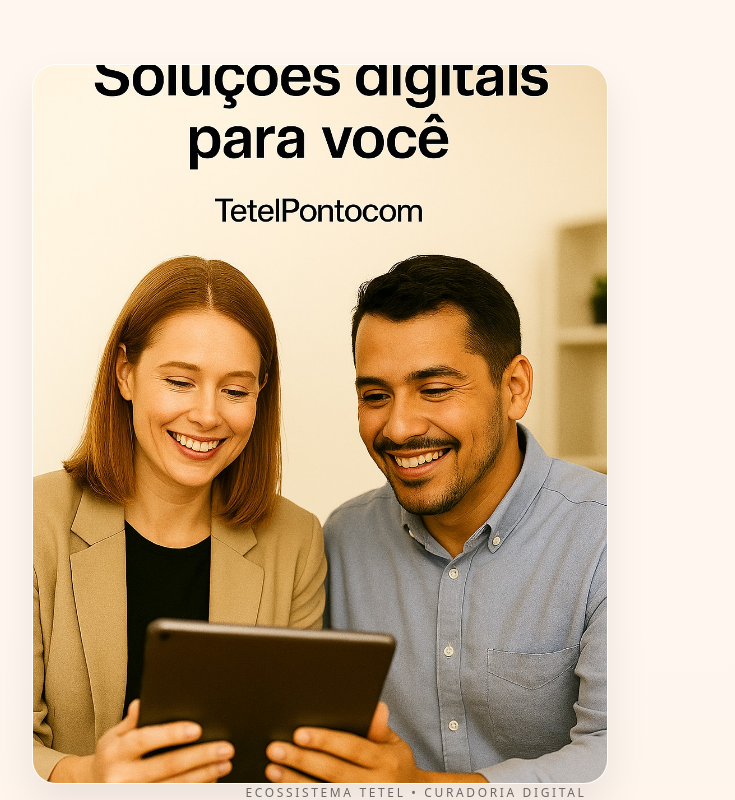
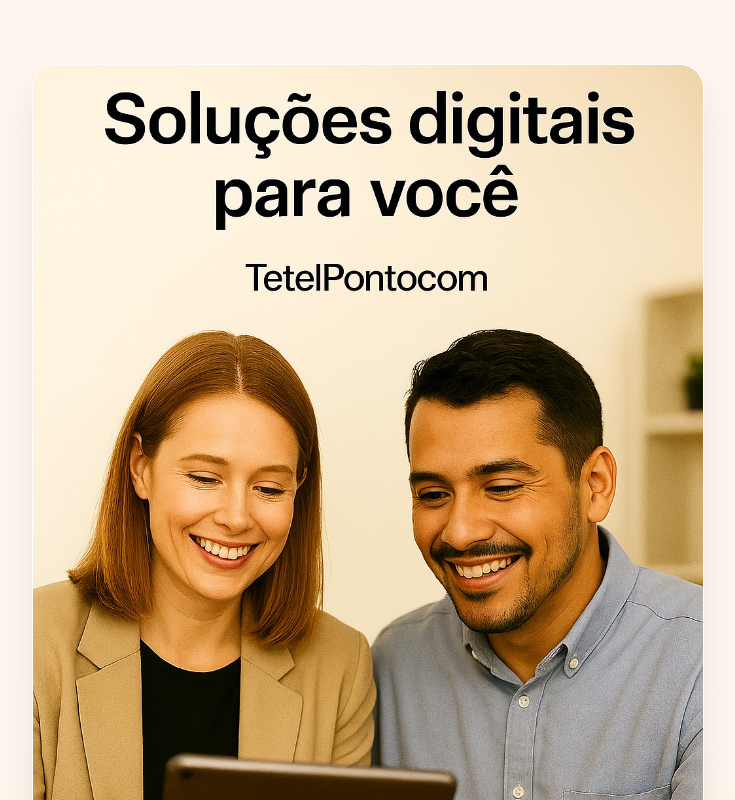
Before and after one commit to tetelpontocom/LP-TETELPONTOCOM-CLEAN, a Next.js app: page / in a window 1280 px wide. Shown: the top 800 px of the page, without its empty margins (96-831 px from the left). Built offline with nearby package versions, Linux system fonts and the light colour scheme.

Commit message:
Update page.tsx

```diff
--- a/app/page.tsx
+++ b/app/page.tsx
@@ -37,13 +37,13 @@ function HeroCinematica() {
     <section className="hero-cinematica w-full bg-[#FFF6EF] reveal">
       <div className="max-w-5xl mx-auto px-6 py-14 md:py-20">
         {/* BLOCO VISUAL */}
-        <div className="relative w-full max-w-xl mx-auto rounded-2xl overflow-hidden shadow-md aspect-[3/4] md:aspect-[4/5] glass-box">
+        <div className="relative w-full max-w-2xl mx-auto rounded-2xl overflow-hidden shadow-md aspect-[3/4] md:aspect-[10/12] glass-box">
           {HERO_FRAMES.map((frame, index) => (
             <img
               key={frame.src}
               src={frame.src || "/placeholder.svg"}
               alt={frame.alt}
-              className={`absolute inset-0 w-full h-full object-cover transition-opacity duration-700 ${
+              className={`absolute inset-0 w-full h-full object-cover object-[center_20%] transition-opacity duration-700 ${
                 index === activeIndex ? "opacity-100" : "opacity-0"
               }`}
             />
@@ -90,7 +90,7 @@ function SolucaoCard({ image, title, desc, href }) {
     <div className="min-w-[260px] max-w-[260px] md:max-w-none md:min-w-0 bg-white/90 card p-5 rounded-2xl shadow-md border flex flex-col">
       <img src={image || "/placeholder.svg"} alt={title} className="w-full h-40 object-contain rounded-xl mb-4" />
 
-      <h3 className="text-xl font-semibold mb-2">{title}</h3>
+      <h3 className="text-xl font-semibold mb-3">{title}</h3>
 
       <p className="text-[#444] mb-3 leading-relaxed">{desc}</p>
 
```
